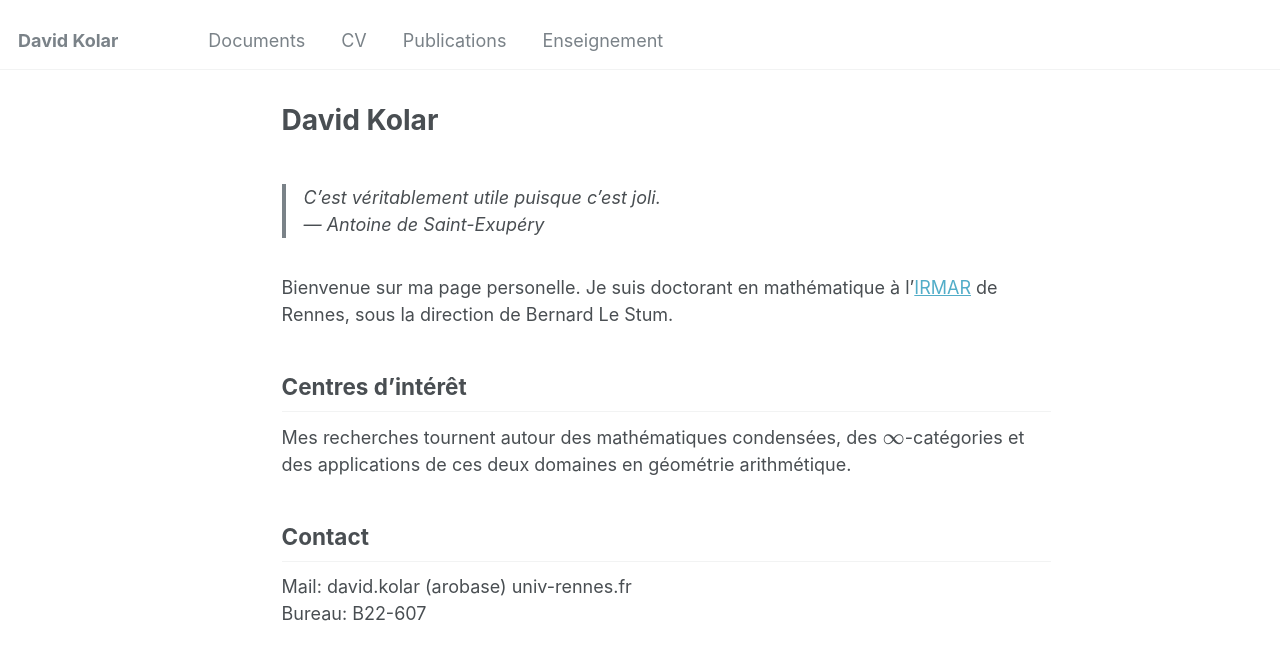
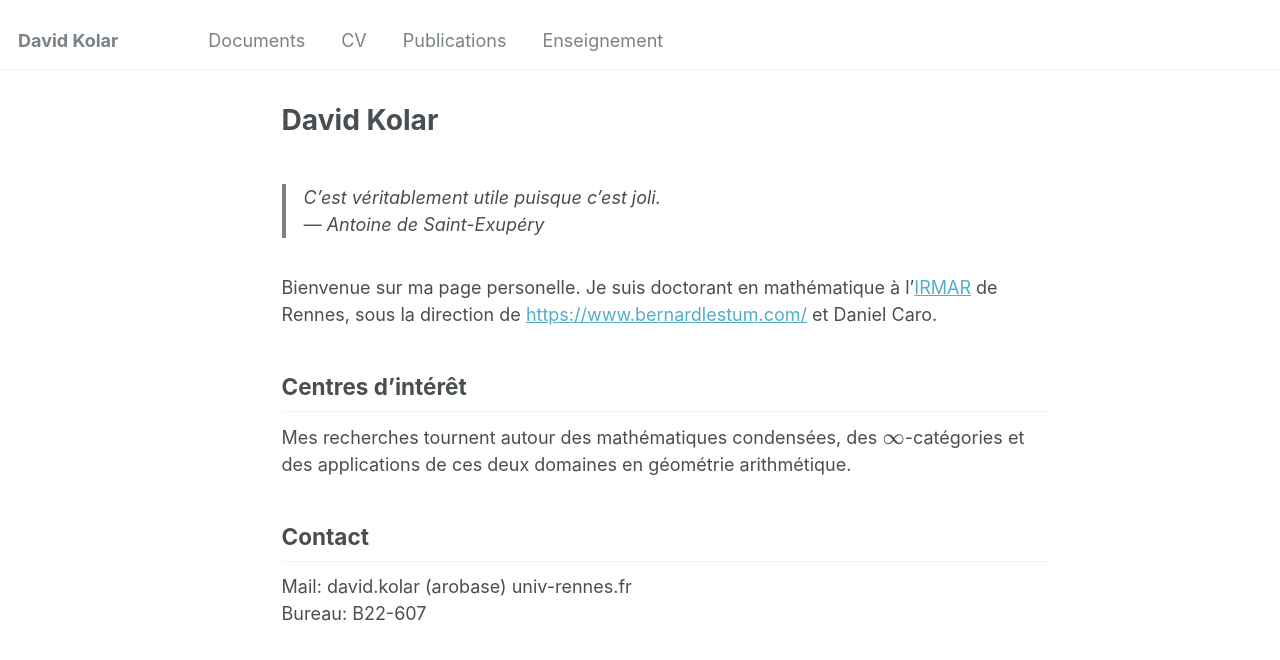
Before and after one commit to dakolar/dakolar.github.io, a Jekyll site: the page built from _pages/about.md, in a window 1280 px wide and 1085 px high, cut to the strip 0-674 px from the top of the window. Shown: the top 660 px of the strip. Built offline with Jekyll 4.4.1, drawn with Linux system fonts in a browser that asks for light colours.

Commit message:
Petits ajustements

```diff
--- a/_pages/about.md
+++ b/_pages/about.md
@@ -10,7 +10,7 @@ redirect_from:
 > C'est véritablement utile puisque c'est joli.
 — Antoine de Saint-Exupéry
 
-Bienvenue sur ma page personelle. Je suis doctorant en mathématique à l'[IRMAR](https://irmar.univ-rennes.fr/) de Rennes, sous la direction de Bernard Le Stum.
+Bienvenue sur ma page personelle. Je suis doctorant en mathématique à l'[IRMAR](https://irmar.univ-rennes.fr/) de Rennes, sous la direction de [https://www.bernardlestum.com/](Bernard Le Stum) et Daniel Caro.
 
 Centres d'intérêt
 ---
```
Also changed, not shown: _pages/enseignement.md (+1 -1 lines).
